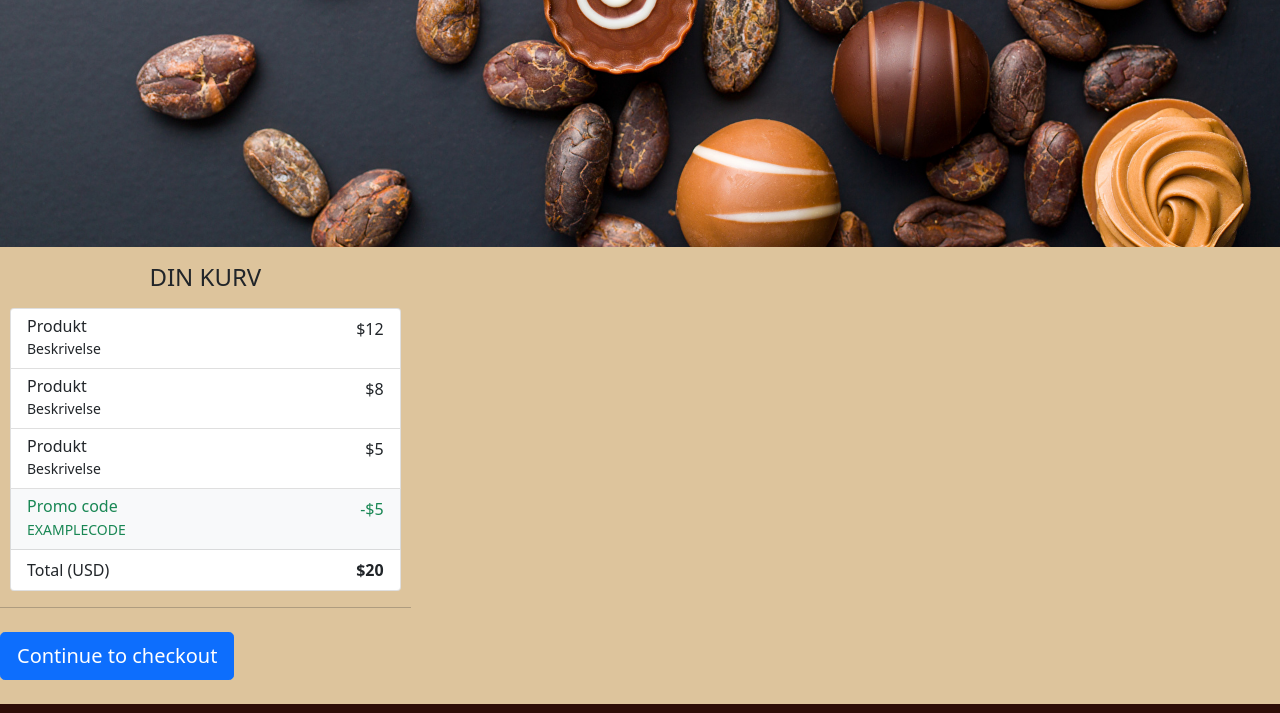
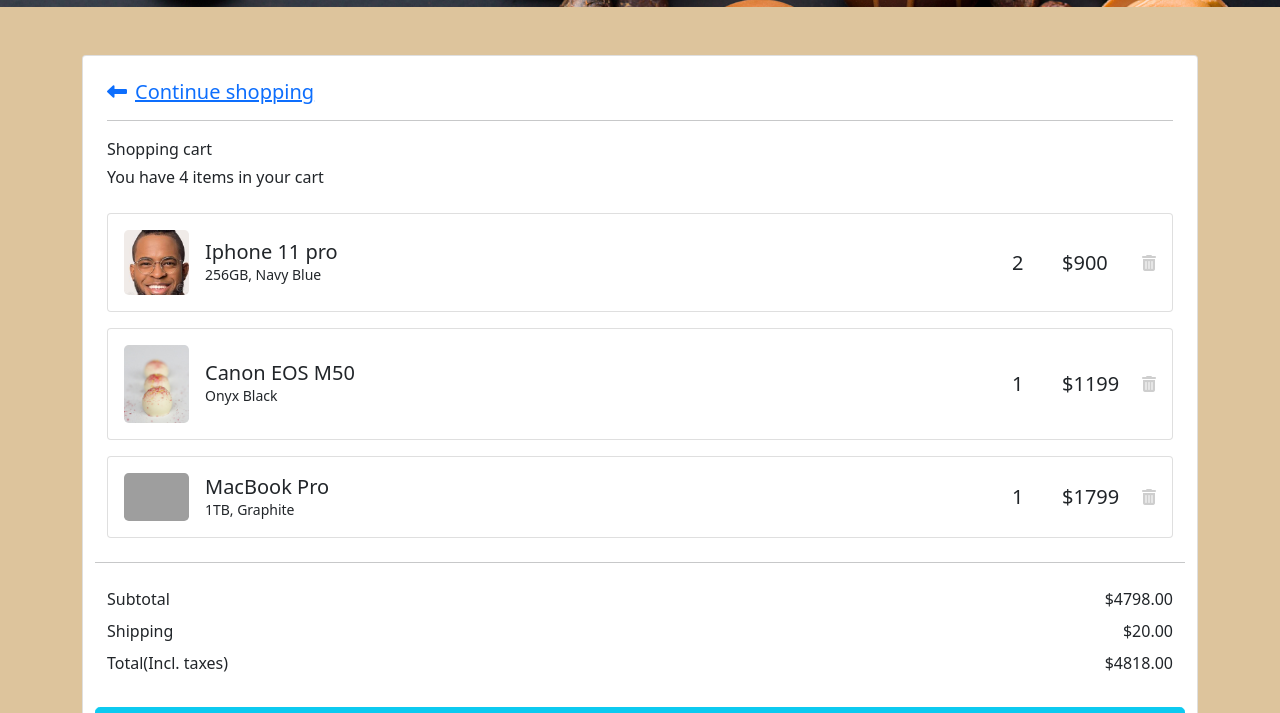
Before and after one commit to Elirioza/ChocolateClub, a website: page Checkout.html in a window 1280 px wide. Shown: the part 470-1183 px from the top of the page. Drawn offline with nearby package versions, Linux system fonts and the light colour scheme; files that its build step writes are made by us from their sources; grey boxes are pictures that could not be loaded.

Commit message:
Oprettet checkout side

```diff
--- a/Checkout.html
+++ b/Checkout.html
@@ -10,7 +10,7 @@
     <meta name="copyright" content="Information om copyright">
 
     <link href="css/bootstrap.css" rel="stylesheet" type="text/css">
-    <link href="css/styles.css" rel="stylesheet" type="text/css">
+    <link href="css/Produktsider.css" rel="stylesheet" type="text/css">
 
     <meta name="viewport" content="width=device-width, initial-scale=1">
 
@@ -47,57 +47,137 @@
 </nav>
 
 <div class="hero-image">
-    <div class="hero-text">
-        <h1 style="font-size:40px">Chokolade til enhver smag</h1>
-        <br>
-        <button>Læs mere</button>
-    </div>
 </div>
 
-<div class="row">
-    <div class="col-md-4 order-md-2 mb-4">
-        <h4 class="d-flex align-items-center my-3 justify-content-center">
-            <span>DIN KURV</span>
-        </h4>
-        <ul class="list-group mb-3">
-            <li class="list-group-item d-flex justify-content-between lh-condensed">
-                <div>
-                    <h6 class="my-0">Produkt</h6>
-                    <small>Beskrivelse</small>
+<section class="h-100 h-custom">
+    <div class="container py-5 h-100">
+        <div class="row d-flex justify-content-center align-items-center h-100">
+            <div class="col">
+                <div class="card">
+                    <div class="card-body p-4">
+                        <div class="row">
+                            <div class="col">
+                                <h5 class="mb-3"><a href="#" class="text-body"><i class="fas fa-long-arrow-alt-left me-2"></i>Continue shopping</a></h5>
+                                <hr>
+                                <div class="d-flex justify-content-between align-items-center mb-4">
+                                    <div>
+                                        <p class="mb-1">Shopping cart</p>
+                                        <p class="mb-0">You have 4 items in your cart</p>
+                                    </div>
+                                </div>
+                                <div class="card mb-3">
+                                    <div class="card-body">
+                                        <div class="d-flex justify-content-between">
+                                            <div class="d-flex flex-row align-items-center">
+                                                <div>
+                                                    <img src="images/headshot200px.jpg" class="img-fluid rounded-3" alt="Shopping item" style="width: 65px;">
+                                                </div>
+                                                <div class="ms-3">
+                                                    <h5>Iphone 11 pro</h5>
+                                                    <p class="small mb-0">256GB, Navy Blue</p>
+                                                </div>
+                                            </div>
+                                            <div class="d-flex flex-row align-items-center">
+                                                <div style="width: 50px;">
+                                                    <h5 class="fw-normal mb-0">2</h5>
+                                                </div>
+                                                <div style="width: 80px;">
+                                                    <h5 class="mb-0">$900</h5>
+                                                </div>
+                                                <a href="#" style="color: #cecece;"><i class="fas fa-trash-alt"></i></a>
+                                            </div>
+                                        </div>
+                                    </div>
+                                </div>
+
+                                <div class="card mb-3">
+                                    <div class="card-body">
+                                        <div class="d-flex justify-content-between">
+                                            <div class="d-flex flex-row align-items-center">
+                                                <div>
+                                                    <img src="images/77d7223aed11257aa68c3f34663ee1a5.jpg" class="img-fluid rounded-3" alt="Shopping item" style="width: 65px;">
+                                                </div>
+                                                <div class="ms-3">
+                                                    <h5>Canon EOS M50</h5>
+                                                    <p class="small mb-0">Onyx Black</p>
+                                                </div>
+                                            </div>
+                                            <div class="d-flex flex-row align-items-center">
+                                                <div style="width: 50px;">
+                                                    <h5 class="fw-normal mb-0">1</h5>
+                                                </div>
+                                                <div style="width: 80px;">
+                                                    <h5 class="mb-0">$1199</h5>
+                                                </div>
+                                                <a href="#" style="color: #cecece;"><i class="fas fa-trash-alt"></i></a>
+                                            </div>
+                                        </div>
+                                    </div>
+                                </div>
+
+                                <div class="card mb-3 mb-lg-0">
+                                    <div class="card-body">
+                                        <div class="d-flex justify-content-between">
+                                            <div class="d-flex flex-row align-items-center">
+                                                <div>
+                                                    <img src="https://mdbcdn.b-cdn.net/img/Photos/new-templates/bootstrap-shopping-carts/img4.webp"
+                                                         class="img-fluid rounded-3" alt="Shopping item"
+                                                         style="width: 65px;">
+                                                </div>
+                                                <div class="ms-3">
+                                                    <h5>MacBook Pro</h5>
+                                                    <p class="small mb-0">1TB, Graphite</p>
+                                                </div>
+                                            </div>
+                                            <div class="d-flex flex-row align-items-center">
+                                                <div style="width: 50px;">
+                                                    <h5 class="fw-normal mb-0">1</h5>
+                                                </div>
+                                                <div style="width: 80px;">
+                                                    <h5 class="mb-0">$1799</h5>
+                                                </div>
+                                                <a href="#!" style="color: #cecece;"><i
+                                                        class="fas fa-trash-alt"></i></a>
+                                            </div>
+                                        </div>
+                                    </div>
+                                </div>
+                            </div>
+
+                            <hr class="my-4">
+
+                            <div class="d-flex justify-content-between">
+                                <p class="mb-2">Subtotal</p>
+                                <p class="mb-2">$4798.00</p>
+                            </div>
+
+                            <div class="d-flex justify-content-between">
+                                <p class="mb-2">Shipping</p>
+                                <p class="mb-2">$20.00</p>
+                            </div>
+
+                            <div class="d-flex justify-content-between mb-4">
+                                <p class="mb-2">Total(Incl. taxes)</p>
+                                <p class="mb-2">$4818.00</p>
+                            </div>
+
+                            <button type="button" class="btn btn-info btn-block btn-lg">
+                                <div class="d-flex justify-content-between">
+                                    <span>$4818.00</span>
+                                    <span>Checkout<i class="fas fa-long-arrow-alt-right ms-2"></i></span>
+                                </div>
+                            </button>
+
+                        </div>
+                    </div>
+
                 </div>
-                <span>$12</span>
-            </li>
-            <li class="list-group-item d-flex justify-content-between lh-condensed">
-                <div>
-                    <h6 class="my-0">Produkt</h6>
-                    <small>Beskrivelse</small>
-                </div>
-                <span>$8</span>
-            </li>
-            <li class="list-group-item d-flex justify-content-between lh-condensed">
-                <div>
-                    <h6 class="my-0">Produkt</h6>
-                    <small>Beskrivelse</small>
-                </div>
-                <span>$5</span>
-            </li>
-            <li class="list-group-item d-flex justify-content-between bg-light">
-                <div class="text-success">
-                    <h6 class="my-0">Promo code</h6>
-                    <small>EXAMPLECODE</small>
-                </div>
-                <span class="text-success">-$5</span>
-            </li>
-            <li class="list-group-item d-flex justify-content-between">
-                <span>Total (USD)</span>
-                <strong>$20</strong>
-            </li>
-        </ul>
-            <hr class="mb-4">
-            <button class="btn btn-primary btn-lg btn-block justify-content-center" type="submit">Continue to checkout</button>
-        </form>
+
+            </div>
+
+        </div>
     </div>
-</div>
+</section>
 
 <footer class="footer-distributed">
     <div class="footer-right">
```
Also changed, not shown: index.html (+2 -2 lines).
